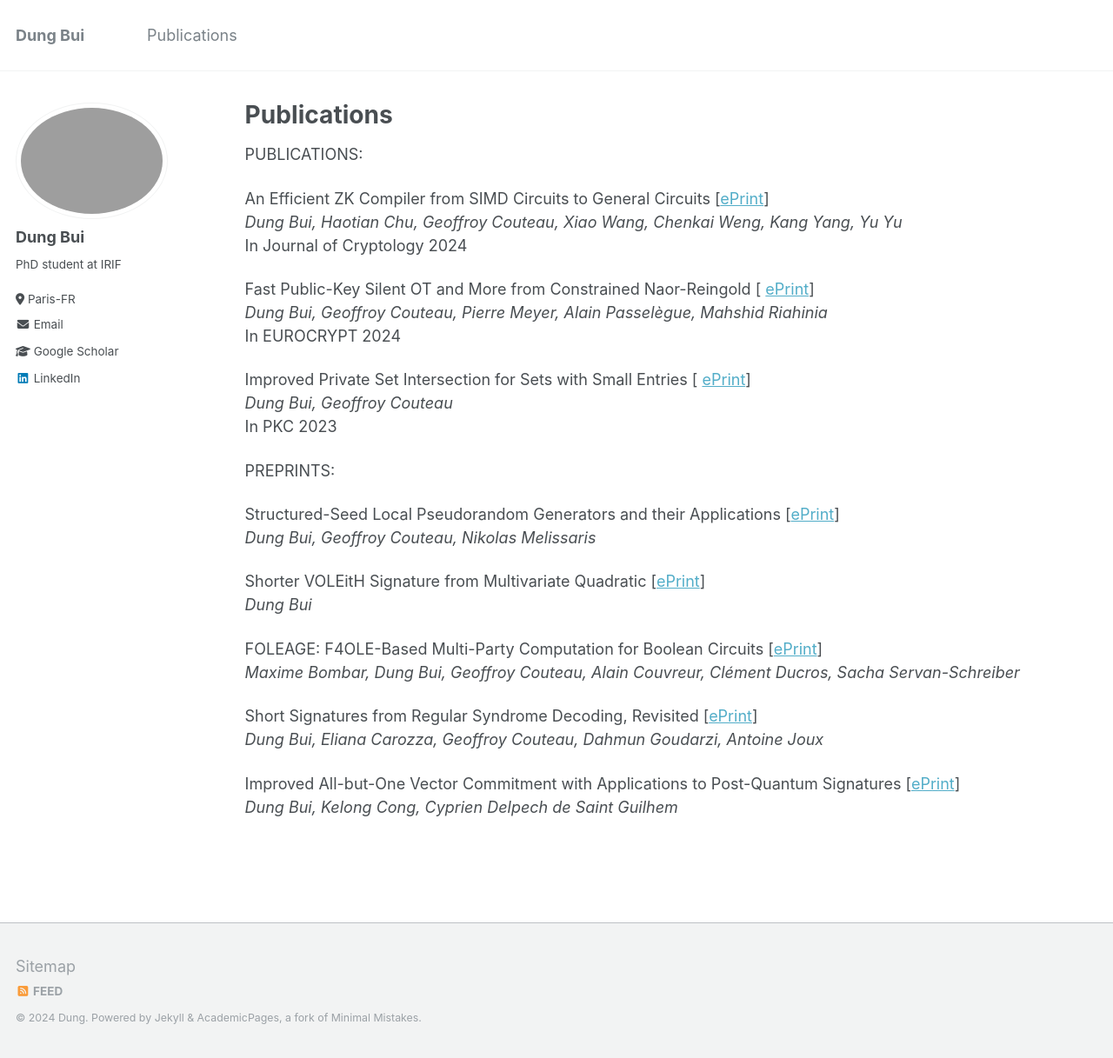
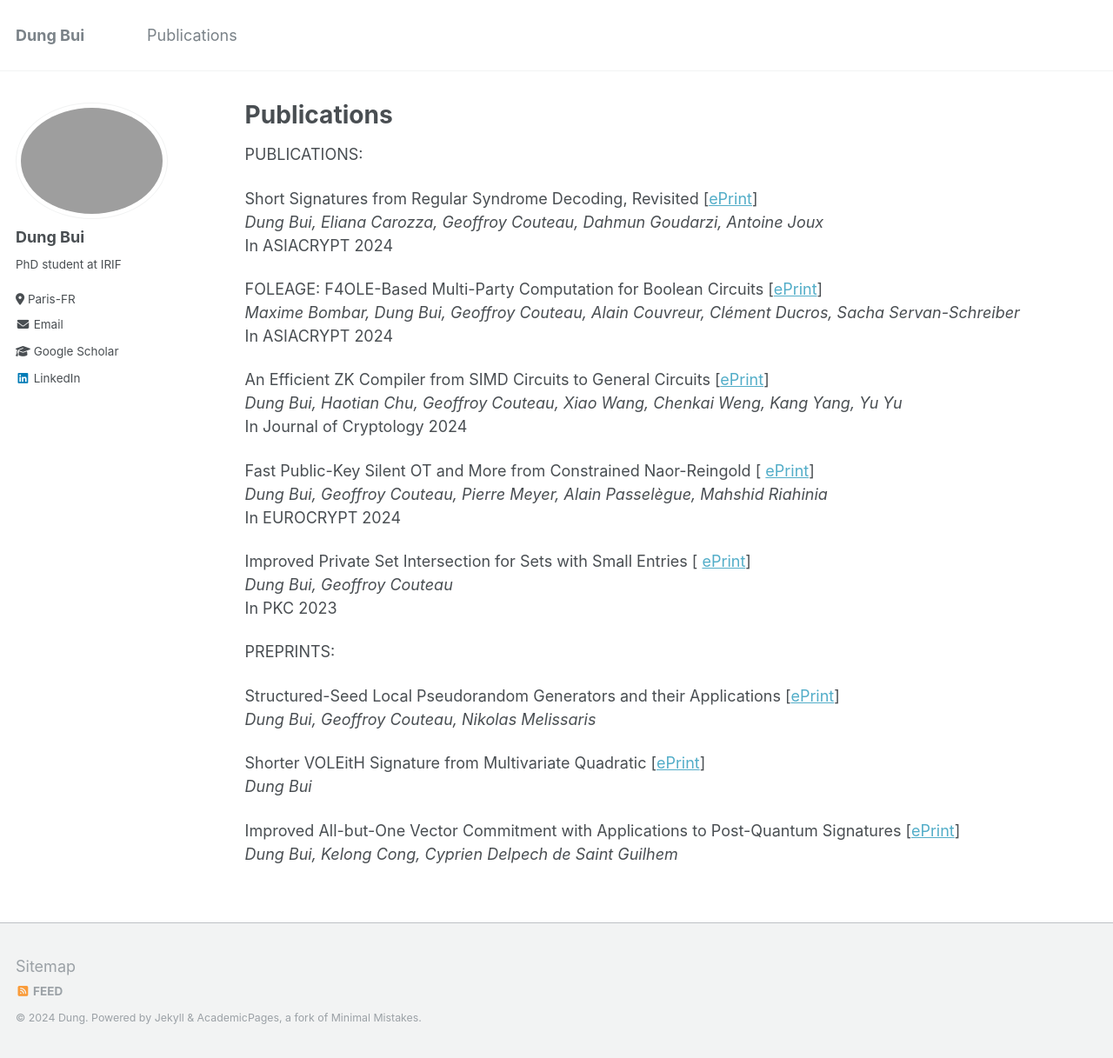
Before and after one commit to dungbui15/dungbui15.github.io, a Jekyll site: the page built from _pages/publications.md, in a window 1280 px wide and 1217 px high. Shown: the whole window at 87% size. Built offline with Jekyll 4.4.1, drawn with Linux system fonts in a browser that asks for light colours; some of the changed lines change nothing that is shown.

Commit message:
Update publications.md

```diff
--- a/_pages/publications.md
+++ b/_pages/publications.md
@@ -8,6 +8,14 @@ tags: test
 categories: TestCategories
 ---
 PUBLICATIONS:
+
+Short Signatures from Regular Syndrome Decoding, Revisited [[ePrint](https://eprint.iacr.org/2024/252)]
+    <br> *Dung Bui, Eliana Carozza, Geoffroy Couteau, Dahmun Goudarzi, Antoine Joux*
+    <br> In ASIACRYPT 2024
+
+FOLEAGE: F4OLE-Based Multi-Party Computation for Boolean Circuits [[ePrint](https://eprint.iacr.org/2024/429)]
+   <br> *Maxime Bombar, Dung Bui, Geoffroy Couteau, Alain Couvreur, Clément Ducros, Sacha Servan-Schreiber*
+   <br> In ASIACRYPT 2024
 
 An Efficient ZK Compiler from SIMD Circuits to General Circuits [[ePrint](https://eprint.iacr.org/2023/1610)]
 <br> *Dung Bui, Haotian Chu, Geoffroy Couteau, Xiao Wang, Chenkai Weng, Kang Yang, Yu Yu*
@@ -29,11 +37,5 @@
 Shorter VOLEitH Signature from Multivariate Quadratic [[ePrint](https://eprint.iacr.org/2024/465)]
    <br> *Dung Bui*
 
-FOLEAGE: F4OLE-Based Multi-Party Computation for Boolean Circuits [[ePrint](https://eprint.iacr.org/2024/429)]
-   <br> *Maxime Bombar, Dung Bui, Geoffroy Couteau, Alain Couvreur, Clément Ducros, Sacha Servan-Schreiber*
-
-Short Signatures from Regular Syndrome Decoding, Revisited [[ePrint](https://eprint.iacr.org/2024/252)]
-    <br> *Dung Bui, Eliana Carozza, Geoffroy Couteau, Dahmun Goudarzi, Antoine Joux*
-
 Improved All-but-One Vector Commitment with Applications to Post-Quantum Signatures [[ePrint](https://eprint.iacr.org/2024/097)]
   <br> *Dung Bui, Kelong Cong, Cyprien Delpech de Saint Guilhem*
```
